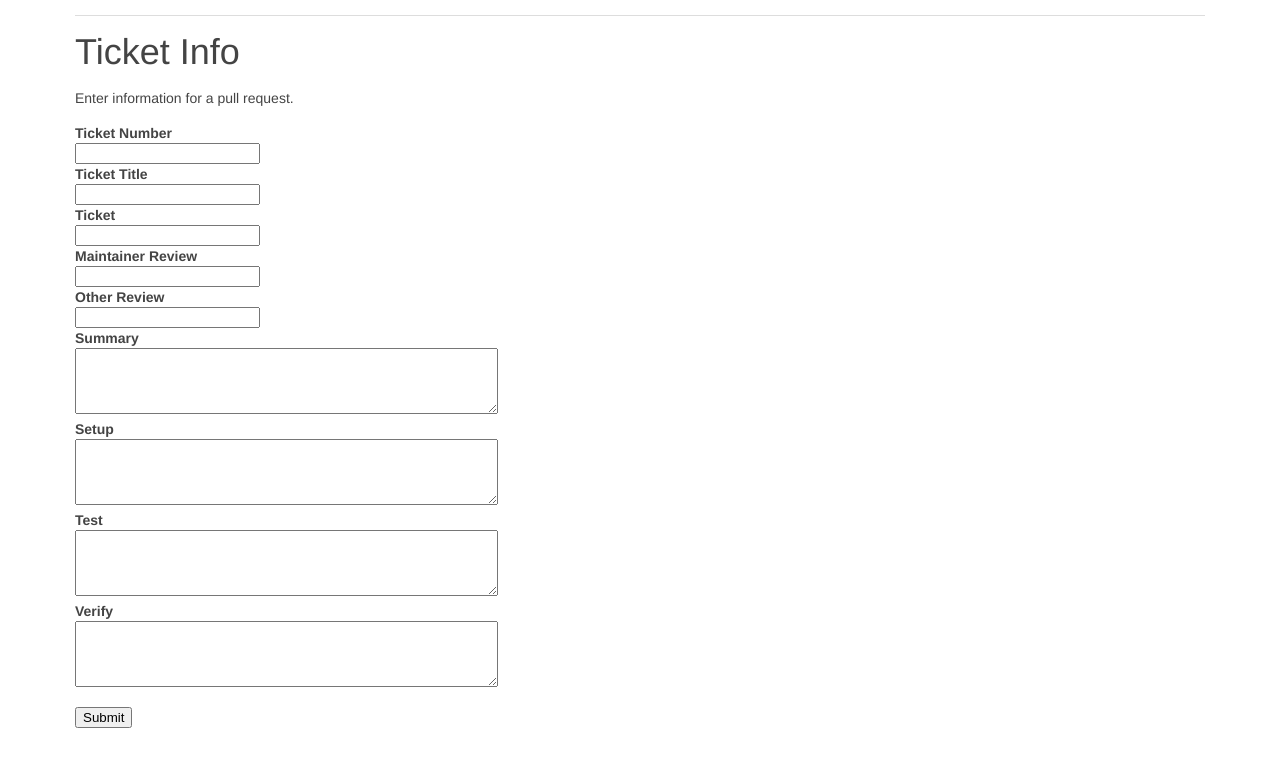
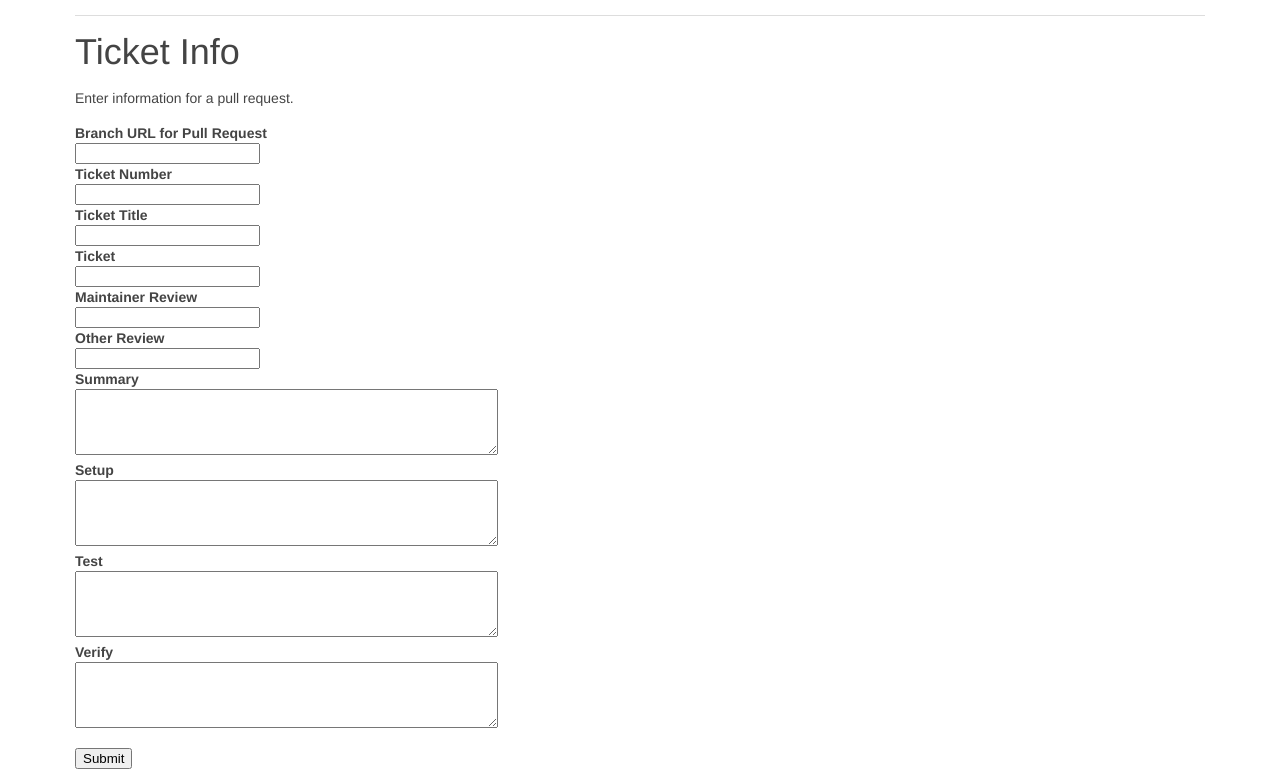
Before and after one commit to z0mi3ie/kylevickers_website, a Flask app: page /pull in a window 1280 px wide. Shown: the part 55-839 px from the top of the page. Before the commit the page ends 783 px from the top, so only its background shows below. Run offline with Flask 2, Linux system fonts and the light colour scheme.

Commit message:
added github link strips, cleanup

```diff
--- a/kylevickers/application.py
+++ b/kylevickers/application.py
@@ -19,7 +19,12 @@ def index():
 def pull():
     # Create the pull request
     if request.method == 'POST':
-        return render_template('pr.html',
+        raw_branch = request.form['git_branch_url']
+        git_stripped = strip_git_info(raw_branch)
+
+        print(git_stripped)
+
+        return render_template('pull/pr.html',
                 ticket_number=request.form['ticket_number'],
                 ticket_title=request.form['ticket_title'],
                 ticket_url=request.form['ticket_url'],
@@ -29,11 +34,40 @@ def pull():
                 setup=request.form['setup'],
                 test=request.form['test'],
                 verify=request.form['verify'],
+                git_user=git_stripped['username'],
+                git_repo=git_stripped['repo'],
+                git_branch=git_stripped['branch'],
+                git_host=git_stripped['host'],
         )
 
     # Display the PR template
     if request.method == 'GET':
-        return render_template('pull.html')
+        return render_template('pull/pull.html')
+
+def strip_git_info(raw_url):
+    """
+    Takes a github branch url ie
+    https://github.com/kvickers/kylevickers_website/tree/branch_name_here
+    and returns a dictionary with important elements stripped
+
+    ['https:', '', 'github.com', 'z0mi3ie', 'kylevickers_website', 'tree', 'pr_template']
+    """
+    HOST = 2
+    USERNAME = 3
+    REPO = 4
+    BRANCH = 6
+
+    splits = raw_url.split('/')
+
+    formatted = {
+        'host': splits[HOST],
+        'username': splits[USERNAME],
+        'repo': splits[REPO],
+        'branch': splits[BRANCH],
+        'raw': raw_url,
+    }
+
+    return formatted
 
 # Start the debug server
 if __name__ == "__main__":
--- a/kylevickers/templates/index.html
+++ b/kylevickers/templates/index.html
@@ -61,8 +61,6 @@
     </div>
     {% endblock %}
 
-
-
   </div>
 </body>
 
--- a/kylevickers/templates/pull.html
+++ b/kylevickers/templates/pull/pull.html
@@ -4,8 +4,10 @@
 <div class="uk-panel">
   <h1>Ticket Info</h1>
   <p>Enter information for a pull request.</p>
-  <form id='pr_form' action="{{ url_for('pull') }}" method='POST' >
+  <form id='pr_form' action="{{ url_for('pull') }}" method='POST'>
     <dl>
+      <dt>Branch URL for Pull Request</dt>
+      <dd><input type=text name=git_branch_url></dd>
       <dt>Ticket Number</dt>
       <dd><input type=text name=ticket_number></dd>
       <dt>Ticket Title</dt>
```
Also changed, not shown: kylevickers/pr_generator.py (deleted, +0 -35 lines), kylevickers/templates/pull/code.html (renamed from kylevickers/templates/pr.html, +6 -11 lines), kylevickers/templates/pull/pr.html (added, +13 -0 lines).
